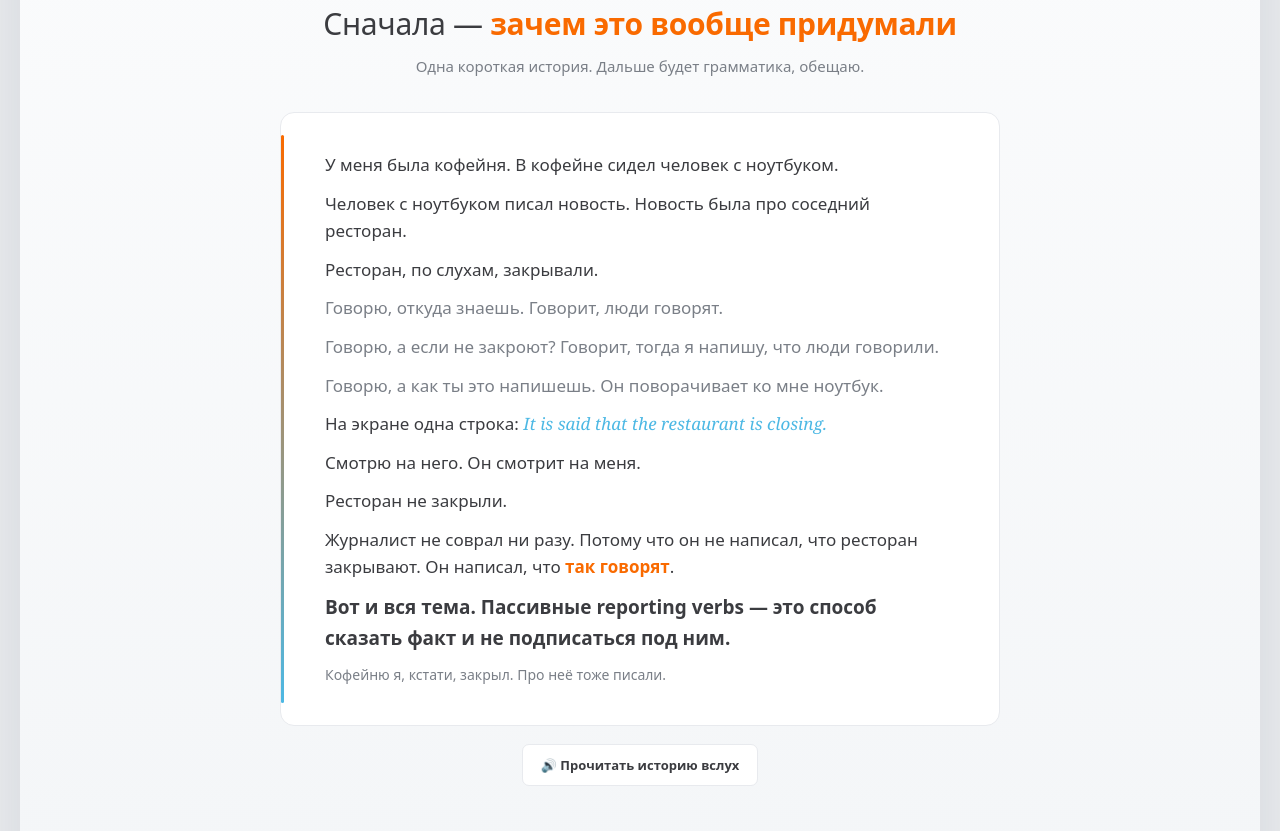
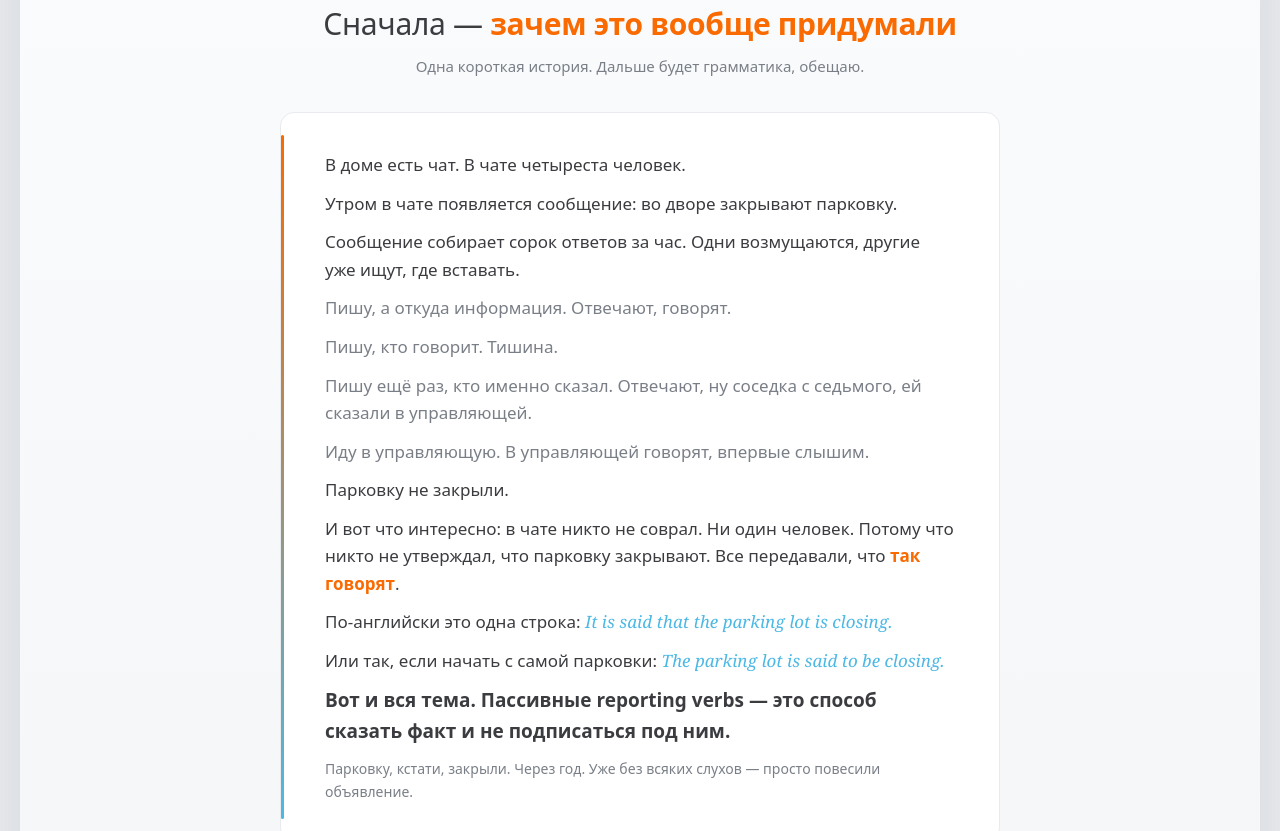
Before and after one commit to timaxmetov/reporting-verbs-passive, a plain HTML site: page index.html in a window 1280 px wide. Shown: the part 887-1718 px from the top of the page. Drawn offline with Linux system fonts and the light colour scheme.

Commit message:
Replace intro story with a new one on the same topic

```diff
--- a/index.html
+++ b/index.html
@@ -206,7 +206,7 @@ section{position:relative}
 .card p{margin:0;font-size:13.5px;line-height:1.45;color:var(--ink2)}
 .card p b{color:var(--ink);font-weight:600;display:block}
 
-/* ---------- история Дэна ---------- */
+/* ---------- вводная история ---------- */
 .story{
   background:#fff;border:1px solid var(--line);border-radius:var(--radius);
   padding:24px 20px;position:relative;max-width:720px;margin:0 auto;
@@ -753,18 +753,19 @@ section{position:relative}
     <p class="lead rv" style="transition-delay:.08s">Одна короткая история. Дальше будет грамматика, обещаю.</p>
 
     <div class="story rv-s" data-tts-block>
-      <p>У меня была кофейня. В кофейне сидел человек с ноутбуком.</p>
-      <p>Человек с ноутбуком писал новость. Новость была про соседний ресторан.</p>
-      <p>Ресторан, по слухам, закрывали.</p>
-      <p class="dim">Говорю, откуда знаешь. Говорит, люди говорят.</p>
-      <p class="dim">Говорю, а если не закроют? Говорит, тогда я напишу, что люди говорили.</p>
-      <p class="dim">Говорю, а как ты это напишешь. Он поворачивает ко мне ноутбук.</p>
-      <p>На экране одна строка: <span class="en">It is said that the restaurant is closing.</span></p>
-      <p>Смотрю на него. Он смотрит на меня.</p>
-      <p>Ресторан не закрыли.</p>
-      <p>Журналист не соврал ни разу. Потому что он не написал, что ресторан закрывают. Он написал, что <em>так говорят</em>.</p>
+      <p>В доме есть чат. В чате четыреста человек.</p>
+      <p>Утром в чате появляется сообщение: во дворе закрывают парковку.</p>
+      <p>Сообщение собирает сорок ответов за час. Одни возмущаются, другие уже ищут, где вставать.</p>
+      <p class="dim">Пишу, а откуда информация. Отвечают, говорят.</p>
+      <p class="dim">Пишу, кто говорит. Тишина.</p>
+      <p class="dim">Пишу ещё раз, кто именно сказал. Отвечают, ну соседка с седьмого, ей сказали в управляющей.</p>
+      <p class="dim">Иду в управляющую. В управляющей говорят, впервые слышим.</p>
+      <p>Парковку не закрыли.</p>
+      <p>И вот что интересно: в чате никто не соврал. Ни один человек. Потому что никто не утверждал, что парковку закрывают. Все передавали, что <em>так говорят</em>.</p>
+      <p>По-английски это одна строка: <span class="en">It is said that the parking lot is closing.</span></p>
+      <p>Или так, если начать с самой парковки: <span class="en">The parking lot is said to be closing.</span></p>
       <p class="punch">Вот и вся тема. Пассивные reporting verbs — это способ сказать факт и не подписаться под ним.</p>
-      <p class="dim" style="font-size:14px">Кофейню я, кстати, закрыл. Про неё тоже писали.</p>
+      <p class="dim" style="font-size:14px">Парковку, кстати, закрыли. Через год. Уже без всяких слухов — просто повесили объявление.</p>
     </div>
     <div style="text-align:center;margin-top:18px" class="rv">
       <button class="mini-btn" data-speak-block>🔊 Прочитать историю вслух</button>
```
